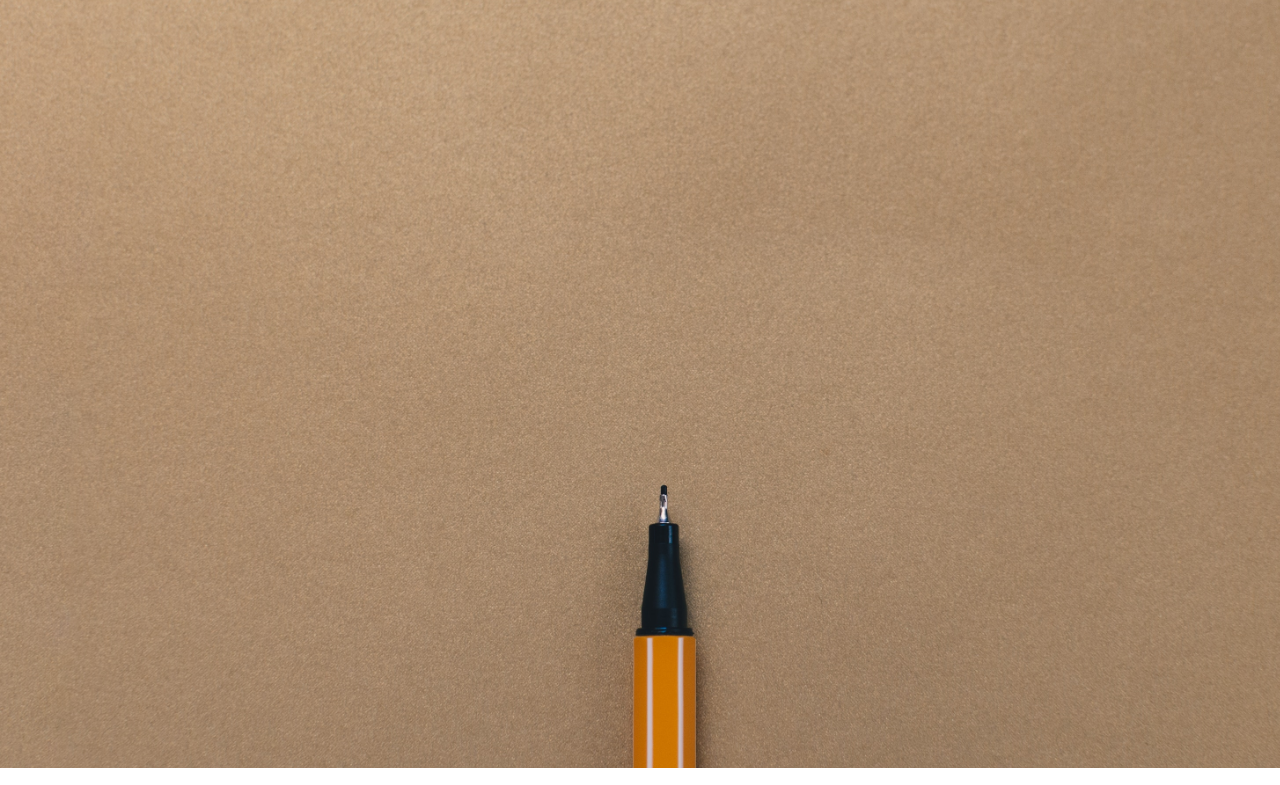
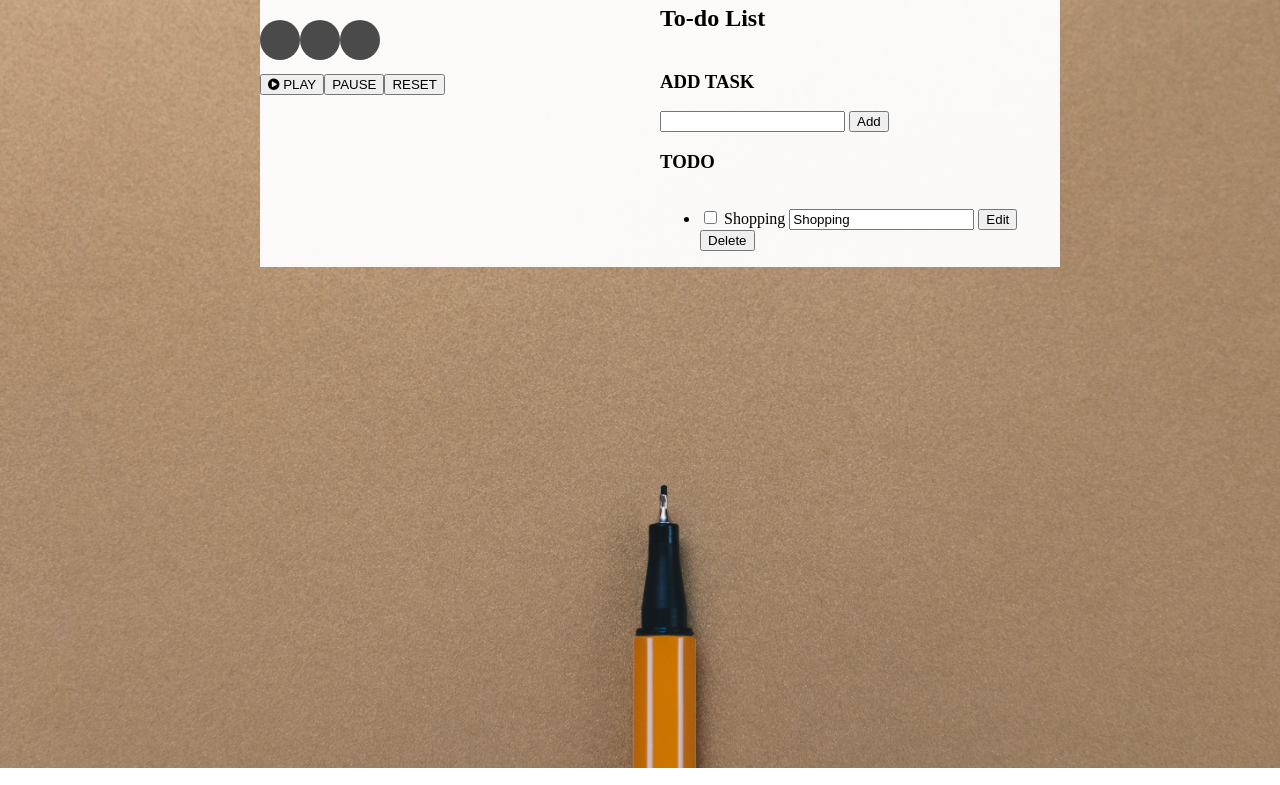
Before and after one commit to chingu-voyage3/bears-32, a website built with webpack: page index.html in a window 1280 px wide. Shown: the part 72-857 px from the top of the page. Built offline with nearby package versions, Linux system fonts and the light colour scheme.

Commit message:
Change overall HTML structure to display timer and todos side by side

```diff
--- a/index.html
+++ b/index.html
@@ -1,16 +1,36 @@
 <!DOCTYPE html>
-<html>
   <head>
     <title>PoKa</title>
-    <link rel="stylesheet" type="text/css" href="css/app.css">
+    <link rel="stylesheet" href="css/app.css">
+    <link rel="stylesheet" type="text/css" href="https://cdnjs.cloudflare.com/ajax/libs/font-awesome/4.7.0/css/font-awesome.min.css">
   </head>
   <body>
     <div class="background">
       <h1>PO&middot;KA</h1>
+      <div class="content">
+
+        <!-- Pomodoro Timer -->
+        <div class="timer">
+          <div class="countdown">
+            <div>
+              <span class="minutes"></span>
             </div>
+            <div>
+              <span class="seconds"></span>
+            </div>
+            <div>
+              <span class="centiseconds"></span>
+            </div>
+          </div>
+          <div class="controls">
+            <button class="playBtn"><i class="fa fa-play-circle"></i> PLAY</button>
+            <button class="pauseBtn">PAUSE</button>
+            <button class="resetBtn">RESET</button>
+          </div>
+        </div><!-- Timer Ends -->
+        <!-- ToDo List -->
         <div class="todolist">
           <h2>To-do List</h2>
-
           <h3>ADD TASK</h3>
           <form>
             <label>
@@ -20,7 +40,6 @@
               Add
             </button>
           </form>
-
           <h3>TODO</h3>
           <ul id="todolist-container">
             <li class="task">
@@ -31,7 +50,9 @@
               <button class="delete">Delete</button>
             </li>
           </ul>
-    </div>
+        </div><!-- ToDoList Ends -->
+      </div><!-- Content Ends -->
+    </div><!-- Background Ends -->
     <script type="text/javascript" src="build/bundle.js"></script>
   </body>
 </html>
```
Lines whose indentation alone changed are shown as unchanged.
